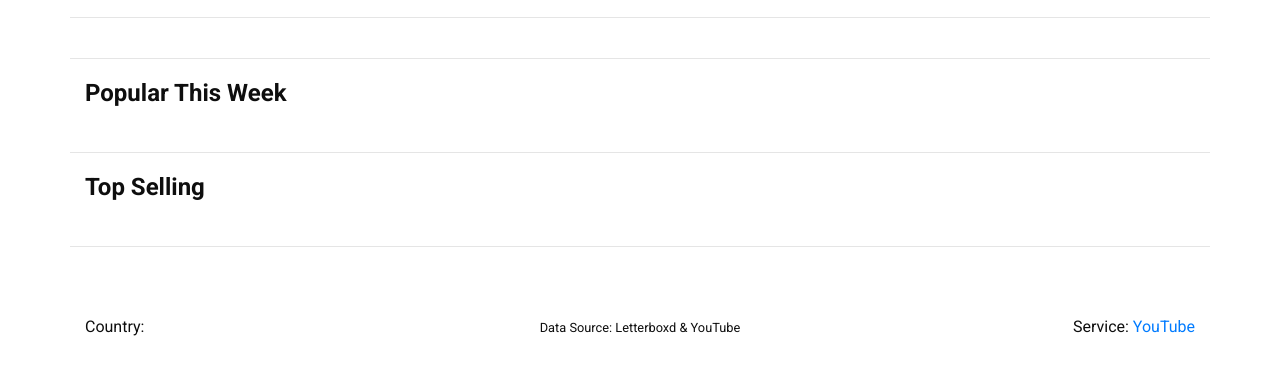
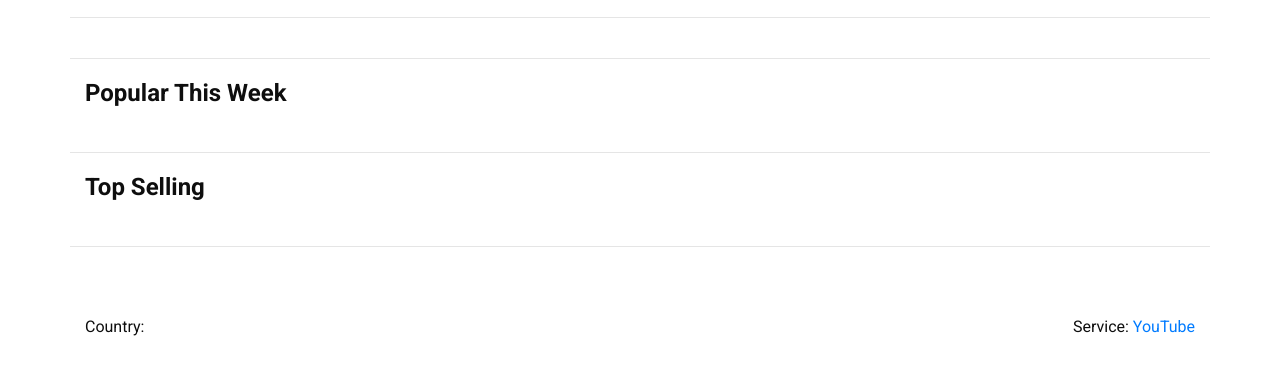
Before and after one commit to trenta-io/ondemand, a plain HTML site: page package/index.html in a window 1280 px wide. Shown: the part 99-474 px from the top of the page. Drawn offline with nearby package versions, Linux system fonts and the light colour scheme; no server answers; grey boxes are pictures that could not be loaded.

Commit message:
Remove data source

```diff
--- a/package/index.html
+++ b/package/index.html
@@ -127,7 +127,7 @@
 </div>
 					</div>
 					<div class="col text-center">
-						<small>Data Source: Letterboxd &amp; YouTube</small>
+
 					</div>
 					<div class="col text-right">
 						Service: <a href="#" data-toggle="modal" data-target="#servicemodal" id="currentservice">YouTube</a>
```
